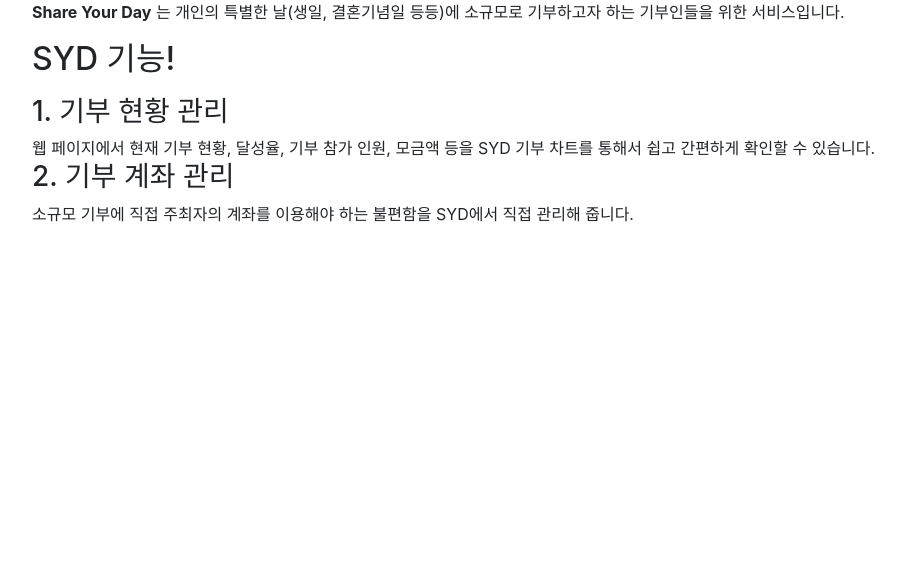
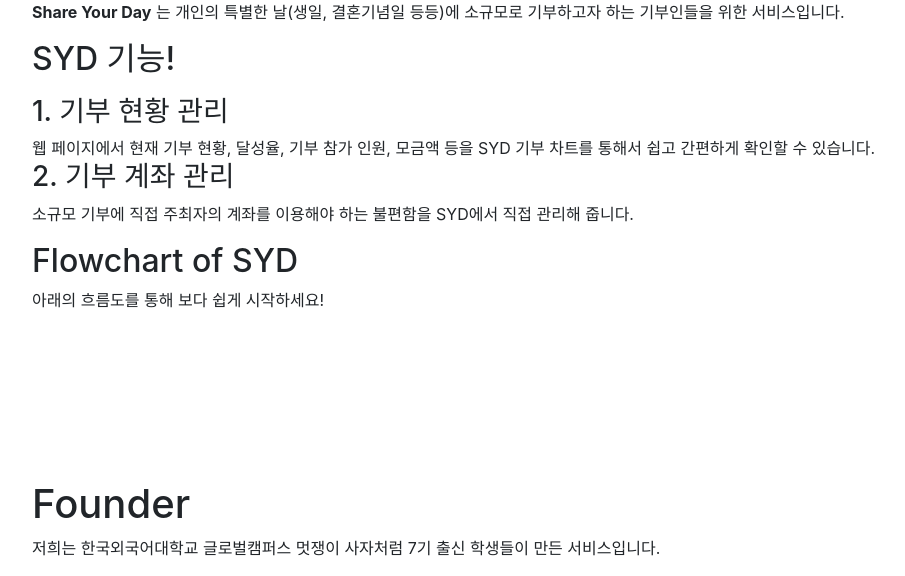
Before and after one commit to bengHak/Share-Your-Day, a Django app: page /index/about/ in a window 1280 px wide. Shown: the part 347-923 px from the top of the page, without its empty margins (53-958 px from the left). Before the commit the page ends 569 px from the top, so only its background shows below. Run offline with Django 3.2, Linux system fonts and the light colour scheme; some libraries are stand-ins or nearby versions.

Commit message:
edit about.html

```diff
--- a/web/templates/about.html
+++ b/web/templates/about.html
@@ -29,6 +29,20 @@
             <h3>2. 기부 계좌 관리</h3>
             소규모 기부에 직접 주최자의 계좌를 이용해야 하는 불편함을 SYD에서 직접 관리해 줍니다.
         </p>
+        <h2>Flowchart of SYD</h2>
+        <p>
+            아래의 흐름도를 통해 보다 쉽게 시작하세요!
+        </p>
+        <!-- 흐름도 들어갈 부분 -->
+        <br>
+        <br>
+        <br>
+        <div class="container_title">
+                <h1>Founder</h1>
+        </div>
+        <p> 저희는 한국외국어대학교 글로벌캠퍼스 멋쟁이 사자처럼 7기 출신 학생들이 만든 서비스입니다.</p>
+
+        <!-- 각자 프로필 + 설명 들어갈 부분 -->
     </div>
 </body>
 </html>
```
